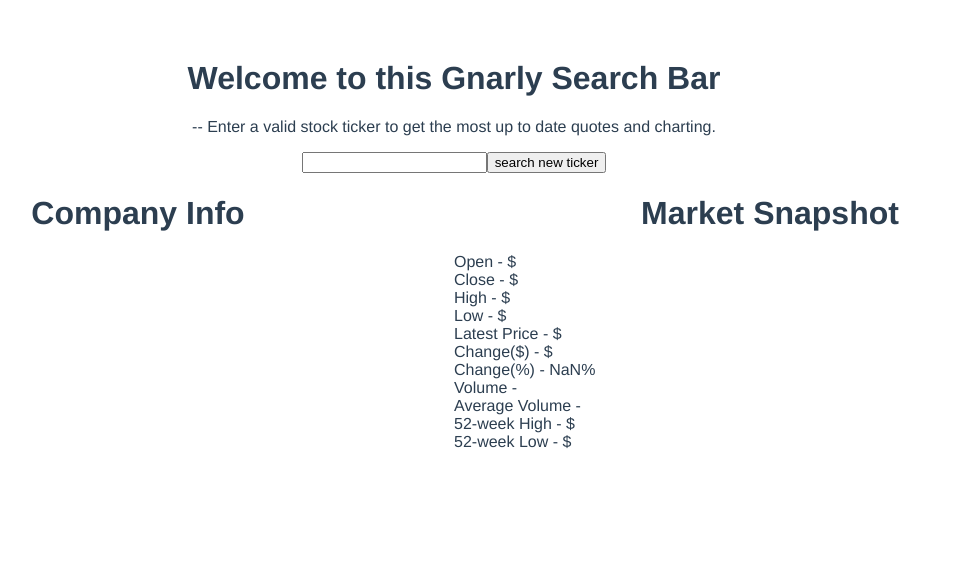
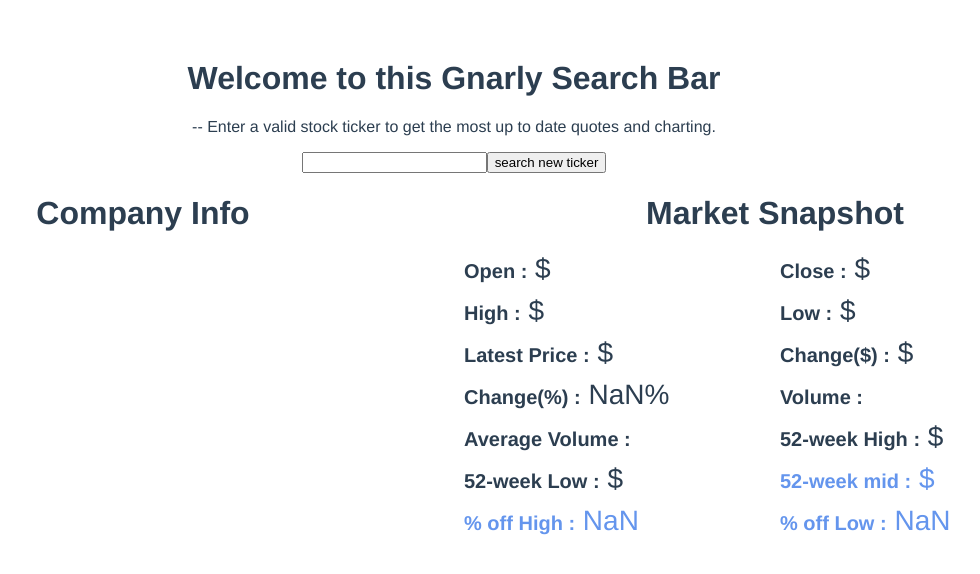
Before and after one commit to MattMurn/tradeVisualization, a Vue app in the folder tradevisual/: page / in a window 1280 px wide. Both pictures are taken after a click on the element "Market Snapshot". Shown: the top 574 px of the page, without its empty margins (186-1166 px from the left). Built offline with nearby package versions, Linux system fonts and the light colour scheme.

Commit message:
MM - adding on the fly calculations

```diff
--- a/tradevisual/src/components/CompanyInfo.vue
+++ b/tradevisual/src/components/CompanyInfo.vue
@@ -68,6 +68,7 @@ h1 {
 }
 .company-info {
   flex-basis: 50%;
+  padding: 0 10px;
 }
 .company-content {
   display: flex;
--- a/tradevisual/src/components/Snapshot.vue
+++ b/tradevisual/src/components/Snapshot.vue
@@ -2,49 +2,61 @@
   <div class="snapshot-info">
     <h1 v-on:click="snapshotClick()">Market Snapshot</h1>
     <div v-if="snapshotShow" class="snapshot-content">
-      <div>
-        <span class="company-content-category">Open -</span>
+      <div class="snapshot-content-wrapper">
+        <span class="snapshot-content-category">Open :</span>
         ${{info.open}}
       </div>
-      <div>
-        <span class="company-content-category">Close -</span>
+      <div class="snapshot-content-wrapper">
+        <span class="snapshot-content-category">Close :</span>
         ${{info.close}}
       </div>
-      <div>
-        <span class="company-content-category">High -</span>
+      <div class="snapshot-content-wrapper">
+        <span class="snapshot-content-category">High :</span>
         ${{info.high}}
       </div>
-      <div>
-        <span class="company-content-category">Low -</span>
+      <div class="snapshot-content-wrapper">
+        <span class="snapshot-content-category">Low :</span>
         ${{info.low}}
       </div>
-      <div>
-        <span class="company-content-category">Latest Price -</span>
+      <div class="snapshot-content-wrapper">
+        <span class="snapshot-content-category">Latest Price :</span>
         ${{info.latestPrice}}
       </div>
-      <div>
-        <span class="company-content-category">Change($) -</span>
+      <div class="snapshot-content-wrapper">
+        <span class="snapshot-content-category">Change($) :</span>
         ${{info.change}}
       </div>
-      <div>
-        <span class="company-content-category">Change(%) -</span>
+      <div class="snapshot-content-wrapper">
+        <span class="snapshot-content-category">Change(%) :</span>
         {{(info.changePercent)*100}}%
       </div>
-      <div>
-        <span class="company-content-category">Volume -</span>
+      <div class="snapshot-content-wrapper">
+        <span class="snapshot-content-category">Volume :</span>
         {{info.volume}}
       </div>
-      <div>
-        <span class="company-content-category">Average Volume -</span>
+      <div class="snapshot-content-wrapper">
+        <span class="snapshot-content-category">Average Volume :</span>
         {{info.avgTotalVolume}}
       </div>
-      <div>
-        <span class="company-content-category">52-week High -</span>
+      <div class="snapshot-content-wrapper">
+        <span class="snapshot-content-category">52-week High :</span>
         ${{info.week52High}}
       </div>
-      <div>
-        <span class="company-content-category">52-week Low -</span>
+      <div class="snapshot-content-wrapper">
+        <span class="snapshot-content-category">52-week Low :</span>
         ${{info.week52Low}}
+      </div>
+      <div class="snapshot-content-wrapper snapshot-on-the-fly">
+        <span class="snapshot-content-category">52-week mid :</span>
+        ${{this.midPoint}}
+      </div>
+      <div class="snapshot-content-wrapper snapshot-on-the-fly">
+        <span class="snapshot-content-category">% off High :</span>
+        {{this.fromHigh}}
+      </div>
+      <div class="snapshot-content-wrapper snapshot-on-the-fly">
+        <span class="snapshot-content-category">% off Low :</span>
+        {{this.fromLow}}
       </div>
     </div>
   </div>
@@ -55,7 +67,10 @@ export default {
   name: "Snapshot",
   data: () => {
     return {
-      snapshotShow: false
+      snapshotShow: false,
+      midPoint: "",
+      fromHigh: "",
+      fromLow: ""
     };
   },
   props: {
@@ -64,10 +79,26 @@ export default {
   methods: {
     snapshotClick: function() {
       this.snapshotShow = !this.snapshotShow;
+    },
+    calcMid: function() {
+      if (this.info.week52High && this.info.week52Low) {
+        this.midPoint = ((this.info.week52High + this.info.week52Low) / 2).toFixed(2);
+      }
+    },
+    calcFrom: function() {
+      let high = this.info.week52High;
+      let low = this.info.week52Low;
+      let latest = this.info.latestPrice;
+      this.fromHigh = (((high - latest) / high) * 100).toFixed(2);
+      this.fromLow = (((latest - low) / low) * 100).toFixed(2);
+
     }
   },
-  mounted() {
-    console.log("snapshotInfo mounted");
+  beforeUpdate() {
+    // console.log(this.info);
+    if (!this.info) return;
+    this.calcMid();
+    this.calcFrom();
   }
 };
 </script>
@@ -95,13 +126,20 @@ h1 {
   flex-basis: 50%;
 }
 .snapshot-content {
-  display: flex;
+  display: grid;
+  grid-template-columns: repeat(2, 1fr);
+  grid-gap: 10px;
   flex-direction: column;
   align-items: flex-start;
   text-align: left;
+  font-size: 28px;
 }
 .snapshot-content-category {
   font-size: 20px;
   font-weight: 600;
 }
+.snapshot-on-the-fly {
+  color: cornflowerblue;
+  font-weight: 200;
+}
 </style>
```
